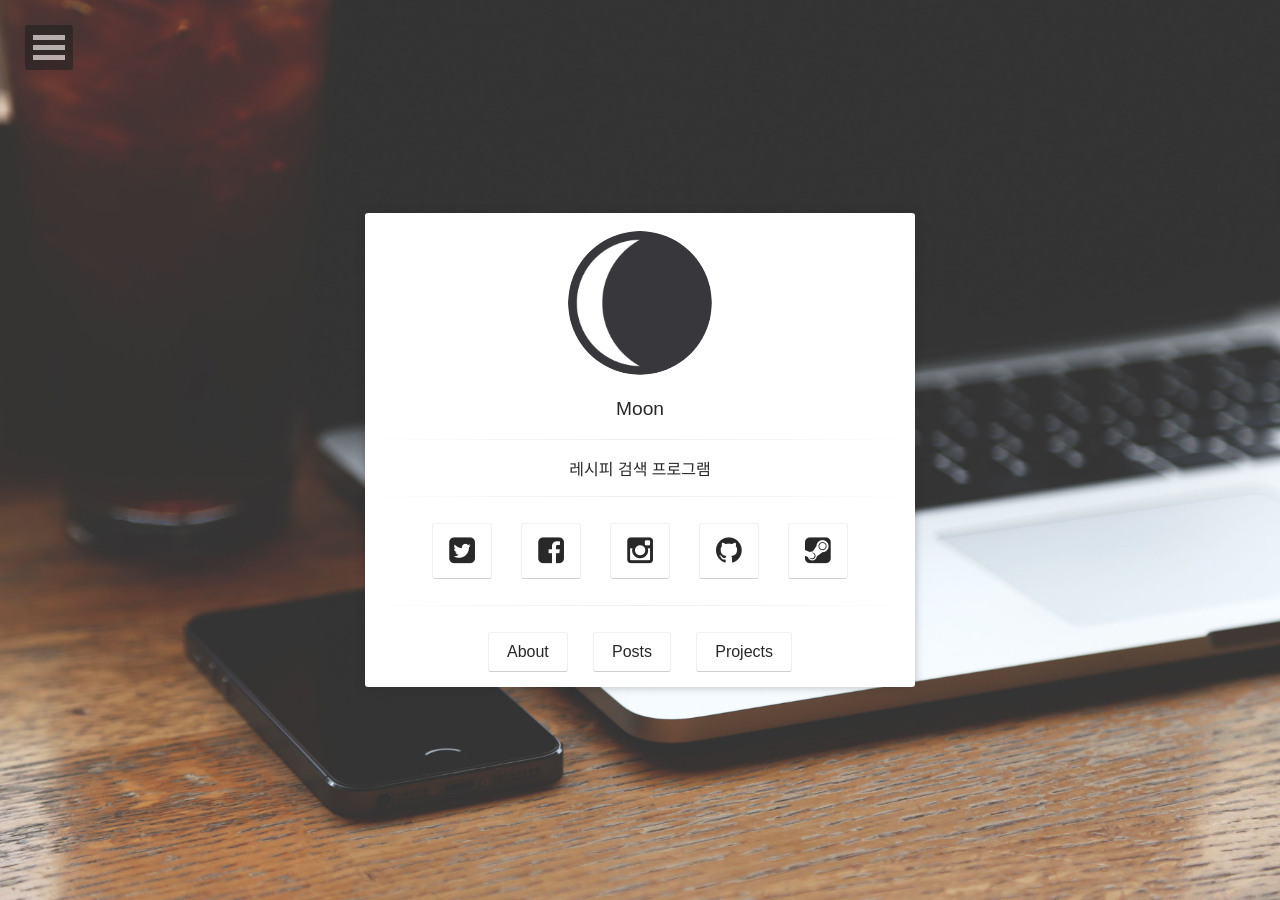
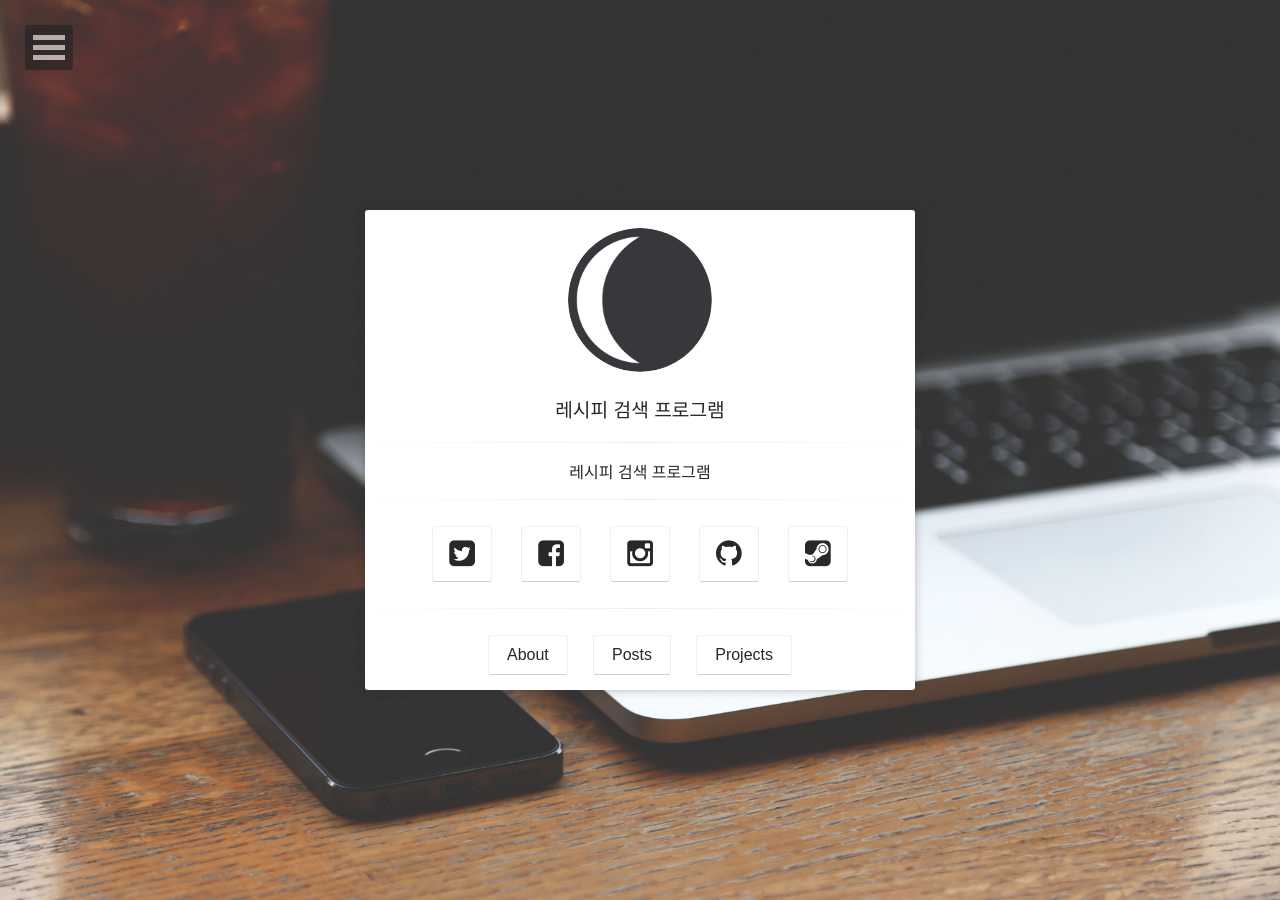
Before and after one commit to dbwjddldb96/dbwjddldb96.github.com, a Jekyll site: the page built from index.html, in a window 1280 px wide. Built offline with Jekyll 4.4.1, drawn with Linux system fonts in a browser that asks for light colours; some web fonts are replaced; comment, search, counter and statistics services are not loaded.

Commit message:
Update _config.yml

```diff
--- a/_config.yml
+++ b/_config.yml
@@ -1,5 +1,5 @@
 # Site
-title:              Moon
+title:              레시피 검색 프로그램
 bio:                '레시피 검색 프로그램'
 description:        "Moon is a minimal, one column jekyll theme for your blog."
 reading_time:       true
```
